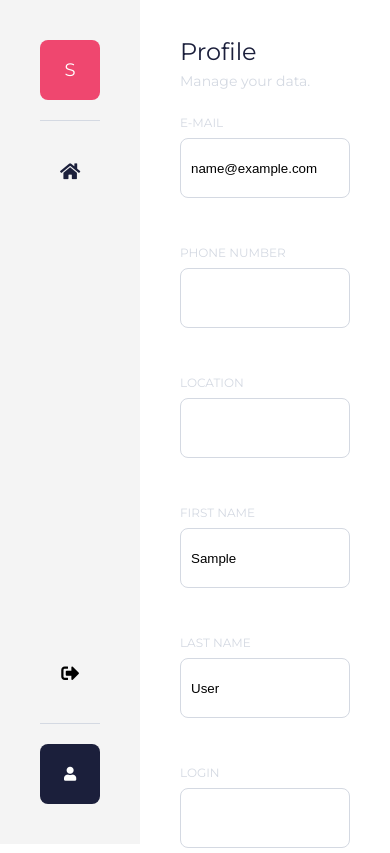
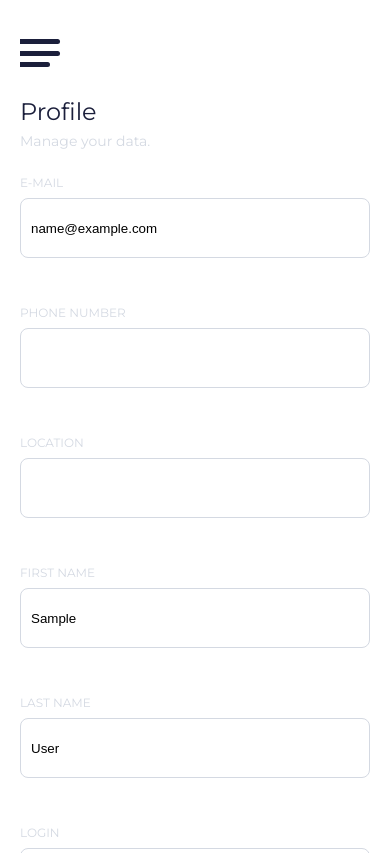
Before and after one commit to CFP-DEV/SPA-Interview, a React app: page /profile in a window 390 px wide. Shown: the top 853 px of the page. Built offline with nearby package versions, Linux system fonts and the light colour scheme; sample sign-in values are in the browser's storage.

Commit message:
Gulp Configuration & Responsive Navigation & propTypes

```diff
--- a/assets/scss/views/_default.scss
+++ b/assets/scss/views/_default.scss
@@ -57,9 +57,69 @@
         }
     }
 
+    .navigation--is-active {
+        left: 0 !important;
+    }
+
+    .navigation--is-active ~ .default__content {
+        left: 140px;
+        width: calc(100% - 140px);
+    }
+
+    .navigation--is-active ~ .navigation-mobile-btn {
+        margin-left: 160px;
+    }
+
+    .navigation-mobile-btn {
+        display: none;
+        height: 60px;
+        width: 40px;
+        padding: 0;
+        margin: 20px 20px 0 20px;
+
+        &__stripe {
+            height: 5px;
+            border-top-right-radius: 2.5px;
+            border-bottom-right-radius: 2.5px;
+            display: block;
+            background: $dark;
+            margin-top: 6.4px;
+
+            &:nth-child(1), &:nth-child(2) {
+                width: 100%;
+            }
+
+            &:nth-child(3) {
+                width: 75%;
+            }
+        }
+    }
+
     &__content {
         width: calc(100% - 140px);
         margin: 0 0 0 140px;
         padding: 40px;
+        position: relative;
+    }
+
+    @media only screen and (max-width: 640px) {
+        .navigation {
+            left: -140px;
+        }
+
+        .navigation-mobile-btn {
+            display: block;
+        }
+
+        .default__content {
+            margin: 0;
+            width: 100%;
+        }
+    }
+
+    @media only screen and (max-width: 640px) {
+        .default__content {
+            padding: 20px;
+        }
     }
 }
--- a/src/components/Logo.js
+++ b/src/components/Logo.js
@@ -1,4 +1,5 @@
 import React from 'react';
+import PropTypes from 'prop-types';
 import { Link } from 'react-router-dom';
 
 const Logo = ({className}) => {
@@ -11,4 +12,8 @@ const Logo = ({className}) => {
     );
 }
 
+Logo.propTypes = {
+    className: PropTypes.string,
+}
+
 export default Logo;
--- a/src/templates/default/components/Navigation.js
+++ b/src/templates/default/components/Navigation.js
@@ -1,13 +1,20 @@
 import React from 'react';
+import PropTypes from 'prop-types';
+import classNames from 'classnames';
 
 // Components
 import Logo from '../../../components/Logo';
 import NavigationMenu from './NavigationMenu';
 import NavigationProfile from './NavigationProfile';
 
-const Navigation = ({signOut}) => {
+const Navigation = ({signOut, isActive}) => {
+    const navigationStyles = classNames({
+        'navigation': true,
+        'navigation--is-active': isActive
+    });
+
     return (
-        <nav className="navigation">
+        <nav className={navigationStyles}>
 
             <Logo className="navigation__logo" />
 
@@ -19,4 +26,9 @@ const Navigation = ({signOut}) => {
     );
 }
 
+Navigation.propTypes = {
+    signOut: PropTypes.func.isRequired,
+    isActive: PropTypes.bool.isRequired,
+}
+
 export default Navigation;
--- a/src/templates/default/index.js
+++ b/src/templates/default/index.js
@@ -15,6 +15,7 @@ class Default extends Component {
         this.state = {
             userActive: false,
             userChecking: true,
+            navActive: false,
         }
     }
 
@@ -24,6 +25,20 @@ class Default extends Component {
 
         // Redirect
         this.props.history.push('/auth/sign-in');
+    }
+
+    showMenu = () => {
+        this.setState({
+            navActive: !this.state.navActive,
+        });
+    }
+
+    onResize = () => {
+        if (window.innerWidth >= 640 && this.state.navActive) {
+            this.setState({
+                navActive: false,
+            });
+        }
     }
 
     componentDidMount () {
@@ -37,6 +52,14 @@ class Default extends Component {
                 userChecking: false,
             });
         }
+
+        // Event Listener
+        window.addEventListener('resize', this.onResize);
+    }
+
+    componentWillUnmount () {
+        // Remove Event Listener
+        window.removeEventListener('resize', this.onResize);
     }
 
     render () {
@@ -47,7 +70,13 @@ class Default extends Component {
         return (
             <div className="default">
 
-                <Navigation signOut={() => { this.signOut(); }} />
+                <Navigation signOut={() => { this.signOut(); }} isActive={this.state.navActive} />
+
+                <button className="navigation-mobile-btn btn" onClick={() => { this.showMenu(); }}>
+                    <span className="navigation-mobile-btn__stripe"></span>
+                    <span className="navigation-mobile-btn__stripe"></span>
+                    <span className="navigation-mobile-btn__stripe"></span>
+                </button>
 
                 <div className="default__content">
                     <Switch>
--- a/src/views/home/components/Posts.js
+++ b/src/views/home/components/Posts.js
@@ -11,13 +11,13 @@ const Posts = ({data, isFetching}) => {
     }
 
     return (
-        <article className="posts">
+        <section className="posts">
             {
                 data.map(post =>
                     <Post key={post.id} data={post} />
                 )
             }
-        </article>
+        </section>
     );
 }
 
--- a/src/views/profile/index.js
+++ b/src/views/profile/index.js
@@ -48,7 +48,7 @@ class Profile extends Component {
 
     render () {
         return (
-            <div className="profile">
+            <section className="profile">
 
                 <Helmet>
                     <title>SPA | Profile</title>
@@ -99,7 +99,7 @@ class Profile extends Component {
                         </button>
                     </div>
                 </form>
-            </div>
+            </section>
         );
     }
 }
--- a/src/views/sign-in/components/Form.js
+++ b/src/views/sign-in/components/Form.js
@@ -1,4 +1,5 @@
 import React, { Component } from 'react';
+import PropTypes from 'prop-types';
 import classNames from 'classnames';
 
 class Form extends Component {
@@ -91,4 +92,8 @@ class Form extends Component {
     }
 }
 
+Form.propTypes = {
+    signIn: PropTypes.func.isRequired,
+}
+
 export default Form;
--- a/src/views/sign-in/index.js
+++ b/src/views/sign-in/index.js
@@ -11,7 +11,7 @@ class SignIn extends Component {
 
     render () {
         return (
-            <div className="sign-in">
+            <section className="sign-in">
 
                 <header className="header">
                     <h1 className="header__title">
@@ -24,7 +24,7 @@ class SignIn extends Component {
 
                 <Form signIn={() => { this.signIn(); }} />
 
-            </div>
+            </section>
         );
     }
 }
--- a/src/views/sign-up/index.js
+++ b/src/views/sign-up/index.js
@@ -6,7 +6,7 @@ import Form from './components/Form';
 class SignUp extends Component {
     render () {
         return (
-            <div className="sign-up">
+            <section className="sign-up">
 
                 <header className="header">
                     <h1 className="header__title">
@@ -19,7 +19,7 @@ class SignUp extends Component {
 
                 <Form />
 
-            </div>
+            </section>
         );
     }
 }
```
Also changed, not shown: gulpfile.js (+8 -2 lines), src/views/home/components/Post.js (+8 -0 lines), public/css/main.css.
